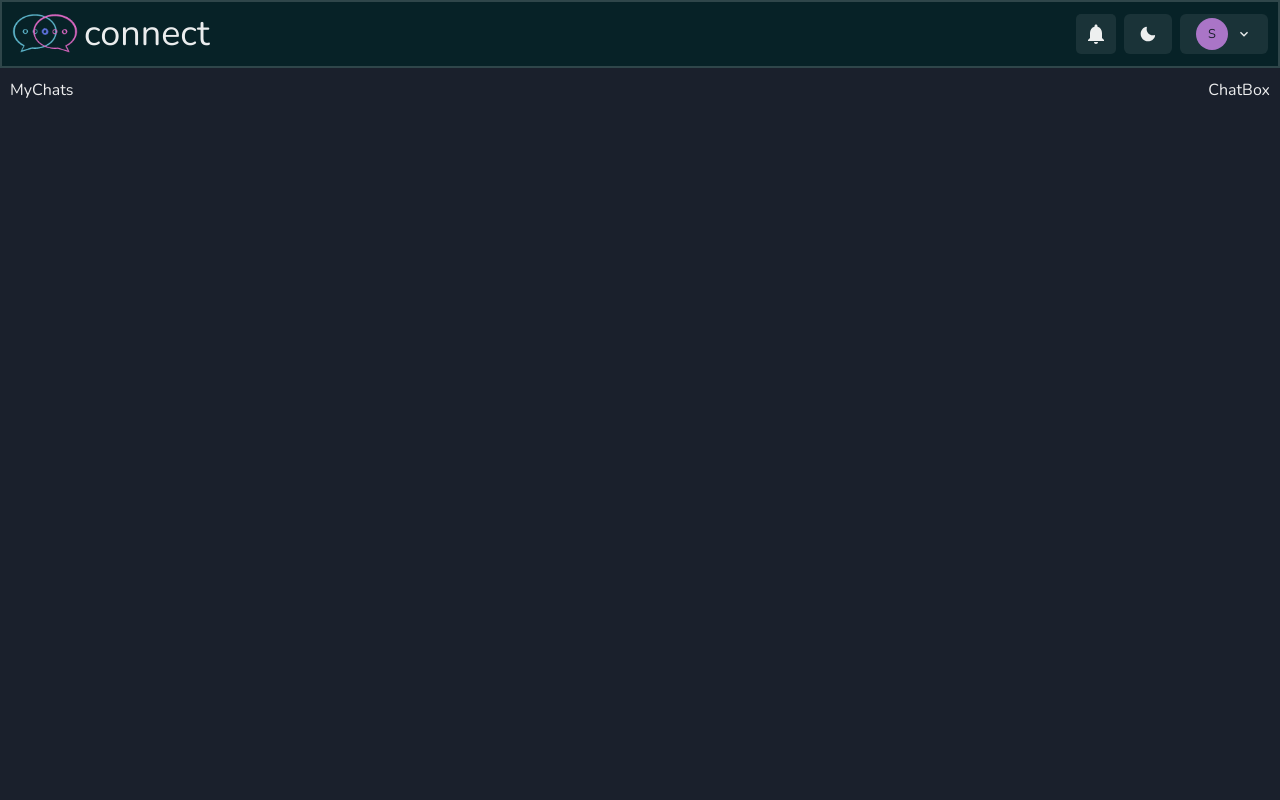
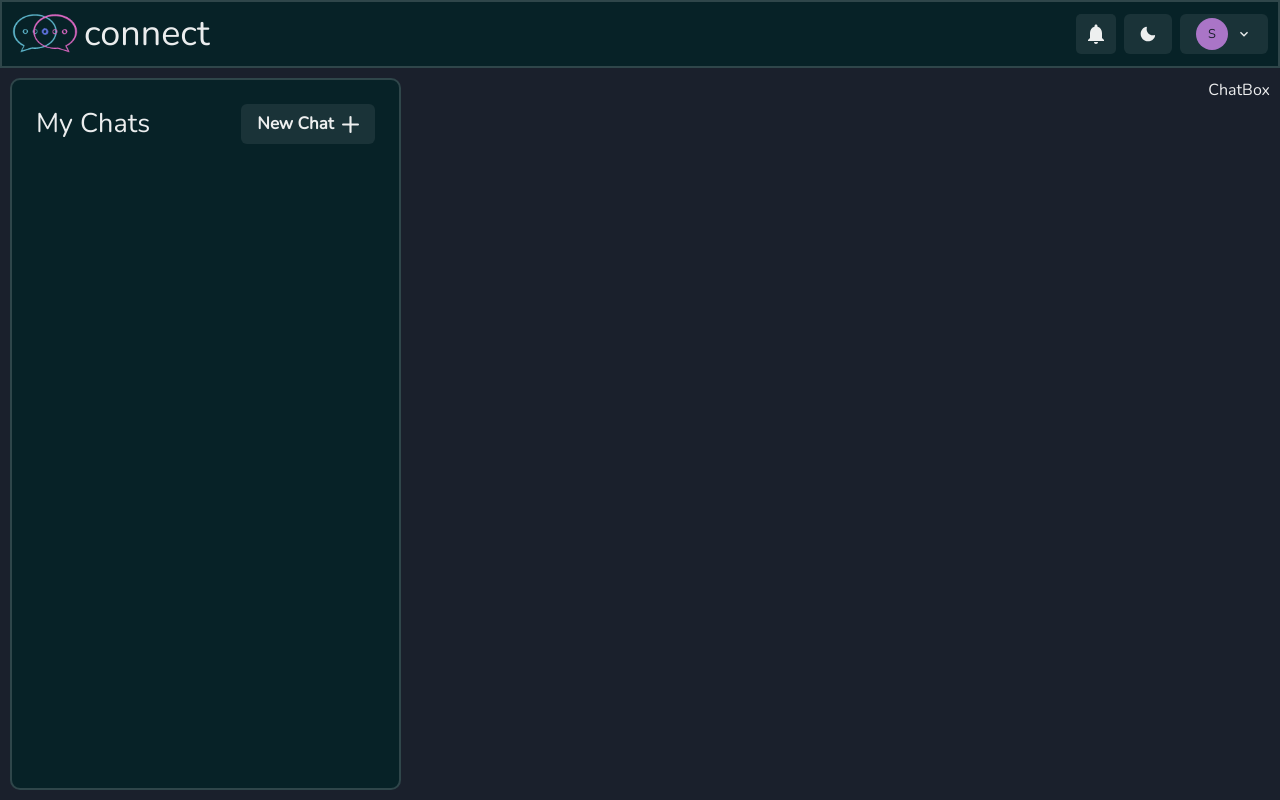
Before and after one commit to davmoba4/connect, a React (Create React App) app in the folder client/: page /chats in a window 1280 px wide. Built offline with nearby package versions, Linux system fonts and the light colour scheme; no server answers; sample sign-in values are in the browser's storage.

Commit message:
feat: set up "my chats" section header

```diff
--- a/client/src/components/Chats/MyChats.js
+++ b/client/src/components/Chats/MyChats.js
@@ -1,7 +1,78 @@
-import React from "react";
+import { AddIcon } from "@chakra-ui/icons";
+import { Button, Flex, Menu, MenuButton, MenuDivider, MenuItem, MenuList, useColorMode, useToast } from "@chakra-ui/react";
+import axios from "axios";
+import React, { useState } from "react";
+import { ChatState } from "../../context/ChatProvider";
+import GroupChatModal from "../Miscellaneous/GroupChatModal";
+import OneOnOneChatModal from "../Miscellaneous/OneOnOneChatModal";
 
 const MyChats = () => {
-  return <div>MyChats</div>;
+  const { colorMode } = useColorMode();
+  const { selectedChat, setSelectedChat, user, chats, setChats } = ChatState();
+  const [loggedUser, setLoggedUser] = useState();
+  const toast = useToast();
+
+  const fetchChats = async () => {
+    try {
+      const config = {
+        headers: {
+          Authorization: `Bearer ${user.token}`,
+        },
+      };
+      const { data } = await axios.get("/api/chat/fetch-all", config);
+      setChats(data);
+    } catch (error) {
+      toast({
+        title: "Error occured!",
+        description: "Failed to load the chats",
+        status: "error",
+        position: "bottom-left",
+        duration: 10000,
+        isClosable: true,
+      });
+    }
+  };
+
+  return (
+    <Flex
+      d={{ base: selectedChat ? "none" : null }}
+      flexDir="column"
+      alignItems="center"
+      w={{ base: "100%", md: "31%" }}
+      p="3"
+      borderWidth="2px"
+      borderRadius="10"
+      bg={colorMode === "dark" ? "#072227" : "#E5E3C9"}
+    >
+      <Flex
+        justifyContent="space-between"
+        alignItems="center"
+        w="100%"
+        p="3"
+        fontSize={{base: "25px", md: "18px", lg: "27px"}}
+      >My Chats
+      <Menu>
+          <MenuButton
+            as={Button}
+            d="flex"
+            fontSize={{base: "15px", md: "10px", lg: "17px"}}
+            rightIcon={<AddIcon />}
+          >
+            New Chat
+          </MenuButton>
+          <MenuList fontSize={{base: "15px", md: "10px", lg: "17px"}}>
+            <OneOnOneChatModal>
+              <MenuItem>One on One Chat</MenuItem>
+            </OneOnOneChatModal>
+            <MenuDivider />
+            <GroupChatModal>
+              <MenuItem>Group Chat</MenuItem>
+            </GroupChatModal>
+          </MenuList>
+        </Menu>
+      </Flex>
+    </Flex>
+  );
 };
 
 export default MyChats;
--- a/client/src/components/Chats/Navbar.js
+++ b/client/src/components/Chats/Navbar.js
@@ -136,7 +136,7 @@ const Navbar = () => {
           </MenuButton>
           <MenuList>
             <ProfileModal user={user}>
-              <MenuItem>My Profile</MenuItem>{" "}
+              <MenuItem>My Profile</MenuItem>
             </ProfileModal>
             <MenuDivider />
             <MenuItem onClick={handleLogOut}>Log Out</MenuItem>
--- /dev/null
+++ b/client/src/components/Miscellaneous/GroupChatModal.js
@@ -0,0 +1,9 @@
+import React from 'react'
+
+const GroupChatModal = () => {
+  return (
+    <div>GroupChatModal</div>
+  )
+}
+
+export default GroupChatModal
--- /dev/null
+++ b/client/src/components/Miscellaneous/OneOnOneChatModal.js
@@ -0,0 +1,62 @@
+import { ViewIcon } from "@chakra-ui/icons";
+import {
+  Modal,
+  ModalOverlay,
+  ModalContent,
+  ModalHeader,
+  ModalFooter,
+  ModalBody,
+  ModalCloseButton,
+  Button,
+  useDisclosure,
+  FormControl,
+  Input,
+} from "@chakra-ui/react";
+import { useState } from "react";
+
+const OneOnOneChatModal = ({ children }) => {
+  const { isOpen, onOpen, onClose } = useDisclosure();
+  const [username, setUsername] = useState();
+
+  const createChatByEnter = (event) => {
+    if (event.key === "Enter") {
+      createChat();
+    }
+  };
+  const createChat = async () => {};
+
+  return (
+    <>
+      <span onClick={onOpen}>{children}</span>
+
+      <Modal onClose={onClose} isOpen={isOpen} isCentered>
+        <ModalOverlay />
+        <ModalContent>
+          <ModalHeader fontSize="25px" d="flex" justifyContent="center">
+            Create One on One Chat
+          </ModalHeader>
+          <ModalCloseButton />
+          <ModalBody d="flex" flexDir="column" alignItems="center">
+            <FormControl
+              id="usernameToChatWith"
+              isRequired
+              onKeyDown={createChatByEnter}
+            >
+              <Input
+                placeholder="Username of user to chat with"
+                mt="3"
+                mb="3"
+                onChange={(e) => setUsername(e.target.value)}
+              />
+            </FormControl>
+          </ModalBody>
+          <ModalFooter>
+            <Button onClick={createChat}>Create Chat</Button>
+          </ModalFooter>
+        </ModalContent>
+      </Modal>
+    </>
+  );
+};
+
+export default OneOnOneChatModal;
```
